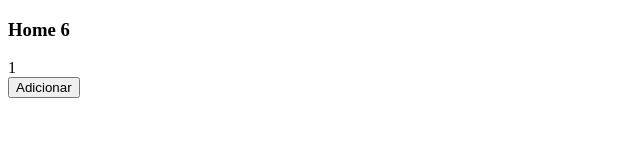
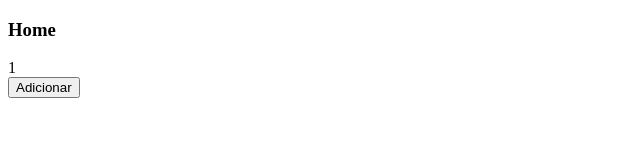
Before and after one commit to jcarvalho-rv/React-Next, a Next.js app: page / in a window 1280 px wide. Shown: the top 160 px of the page, without its empty margins (0-640 px from the left). Built offline with nearby package versions, Linux system fonts and the light colour scheme.

Commit message:
primeira página

```diff
--- a/pages/index.js
+++ b/pages/index.js
@@ -3,7 +3,7 @@ import { useState } from "react";
 function Home() {
     return (
         <div>
-            <h3>Home 6</h3>
+            <h3>Home</h3>
             <Contador />
         </div>
     )
```
